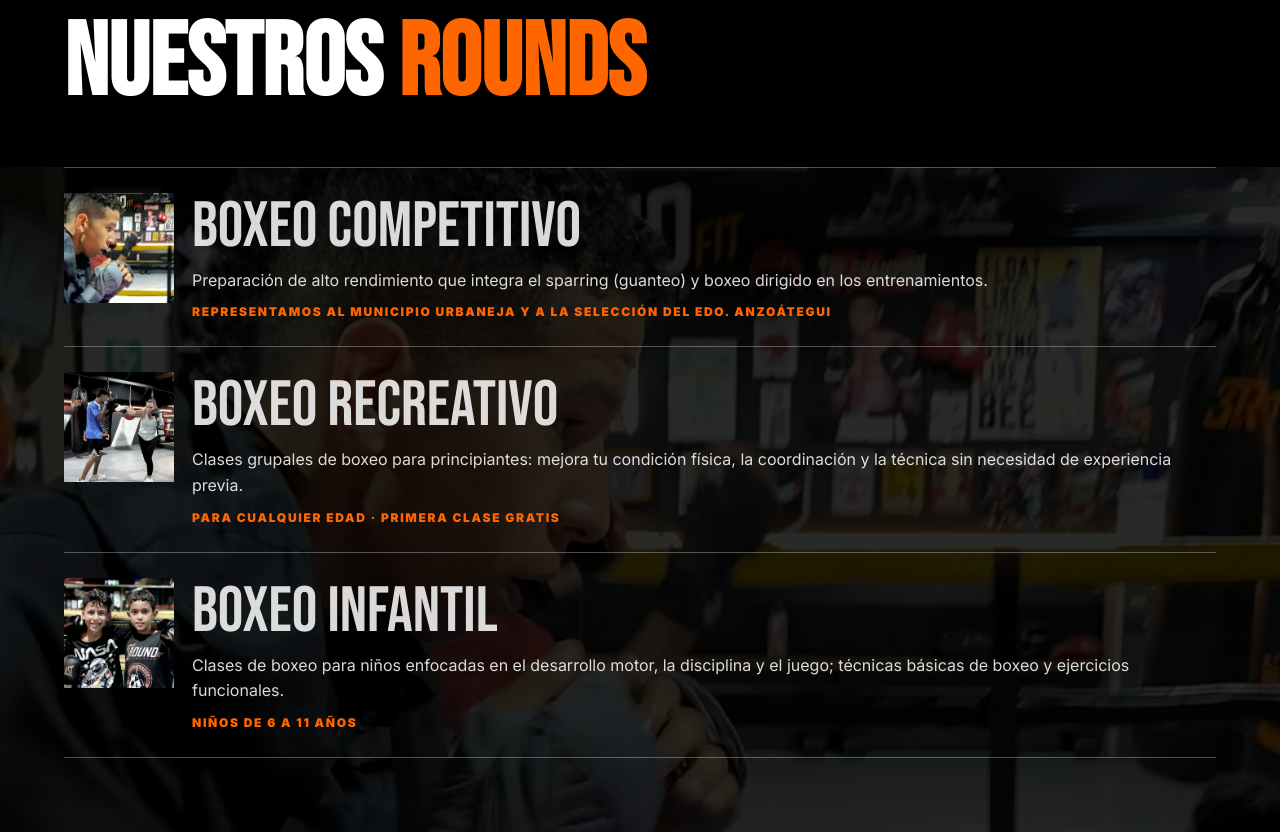
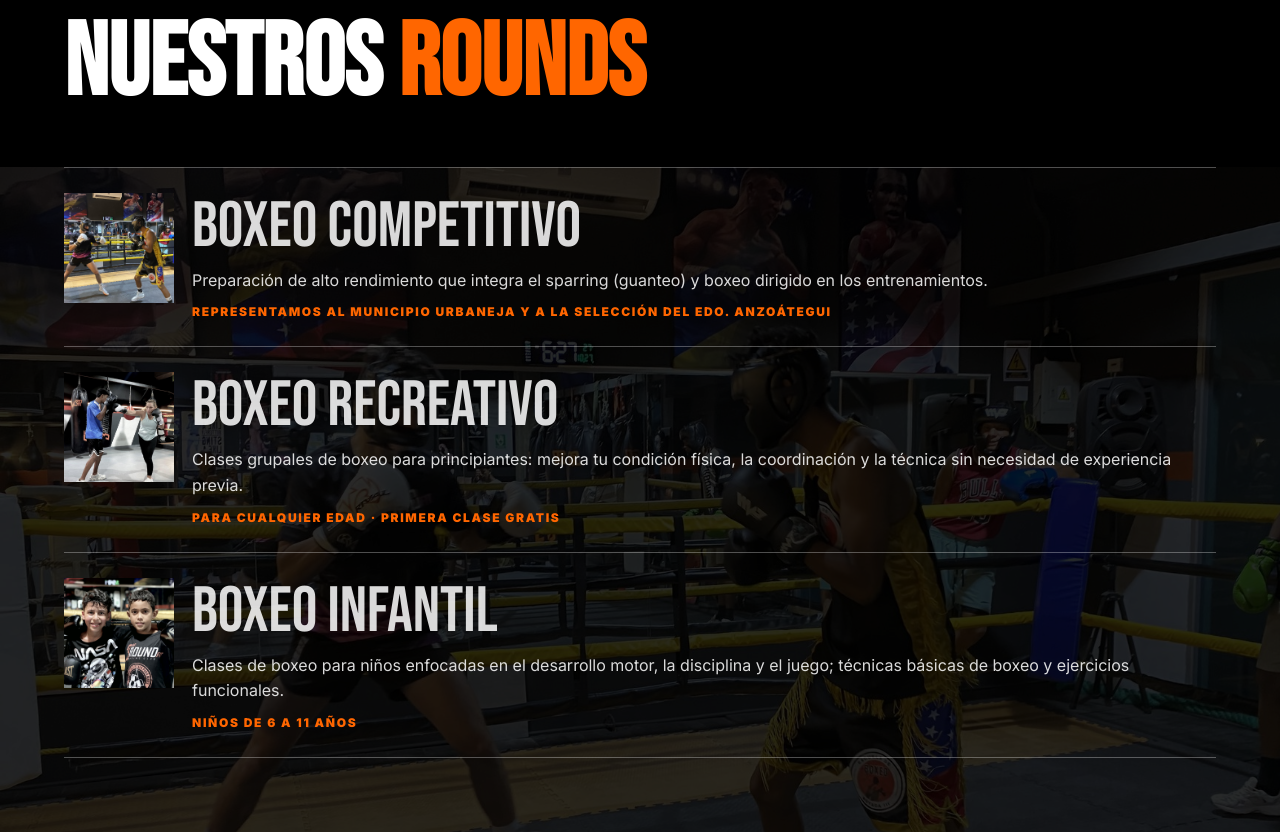
Before and after one commit to hueletayo/HuelePagWeb, a plain HTML site: page index.html in a window 1280 px wide. Shown: the part 2412-3244 px from the top of the page. Drawn offline with nearby package versions, Linux system fonts and the light colour scheme.

Commit message:
content(competitivo): foto nueva de sparring en el ring
- assets/train-competitivo-sparring.jpg: 1920x1080, 372 KB, sin EXIF.
  Fondo de "Nuestros Rounds" al pasar por Competitivo y miniatura en movil.
- Se borra train-competitivo.jpg, que no se usaba en ningun otro sitio.

Co-Authored-By: Claude Opus 5.5 <noreply@anthropic.com>

```diff
--- a/index.html
+++ b/index.html
@@ -479,8 +479,8 @@
         <div class="training-scrim"></div>
         <div class="training-content">
             <ul class="training-list">
-                <li class="training-item" data-image="assets/train-competitivo.jpg">
-                    <div class="item-media"><img src="assets/train-competitivo.jpg" alt="" width="1920" height="1080" loading="lazy" decoding="async"></div>
+                <li class="training-item" data-image="assets/train-competitivo-sparring.jpg">
+                    <div class="item-media"><img src="assets/train-competitivo-sparring.jpg" alt="" width="1920" height="1080" loading="lazy" decoding="async"></div>
                     <div class="item-body">
                         <div class="item-title">BOXEO COMPETITIVO</div>
                         <div class="item-desc">
```
Also changed, not shown: assets/train-competitivo-sparring.jpg (added), assets/train-competitivo.jpg (deleted).
